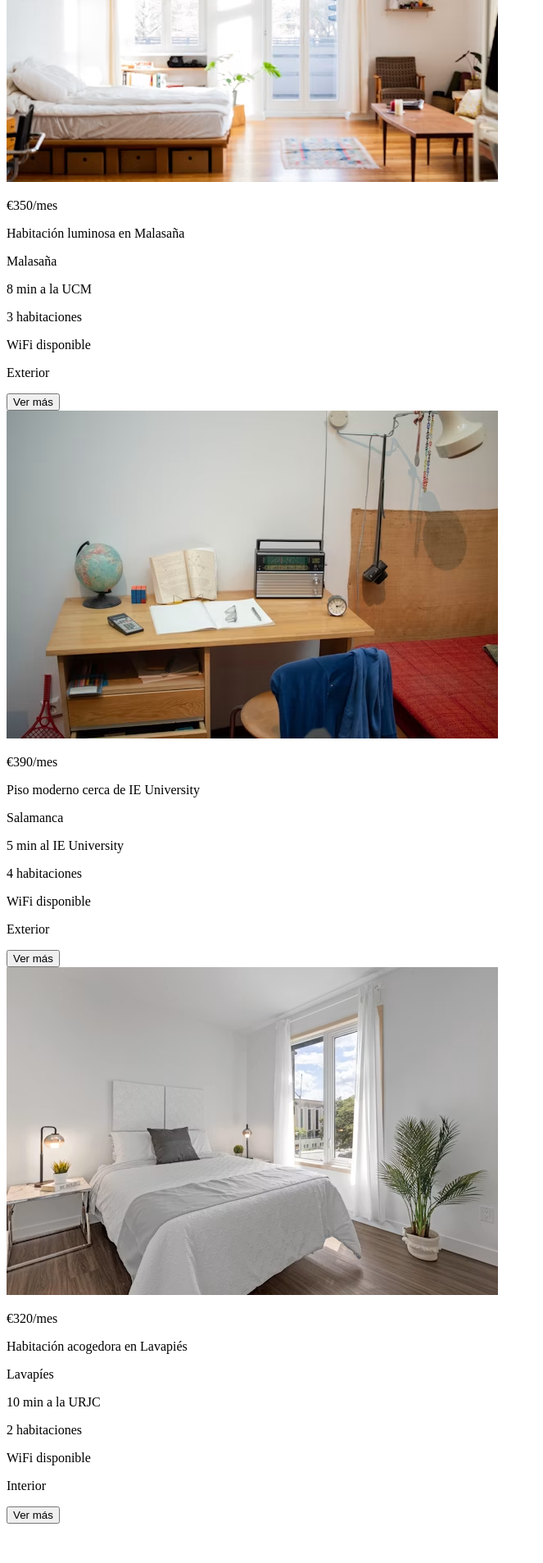
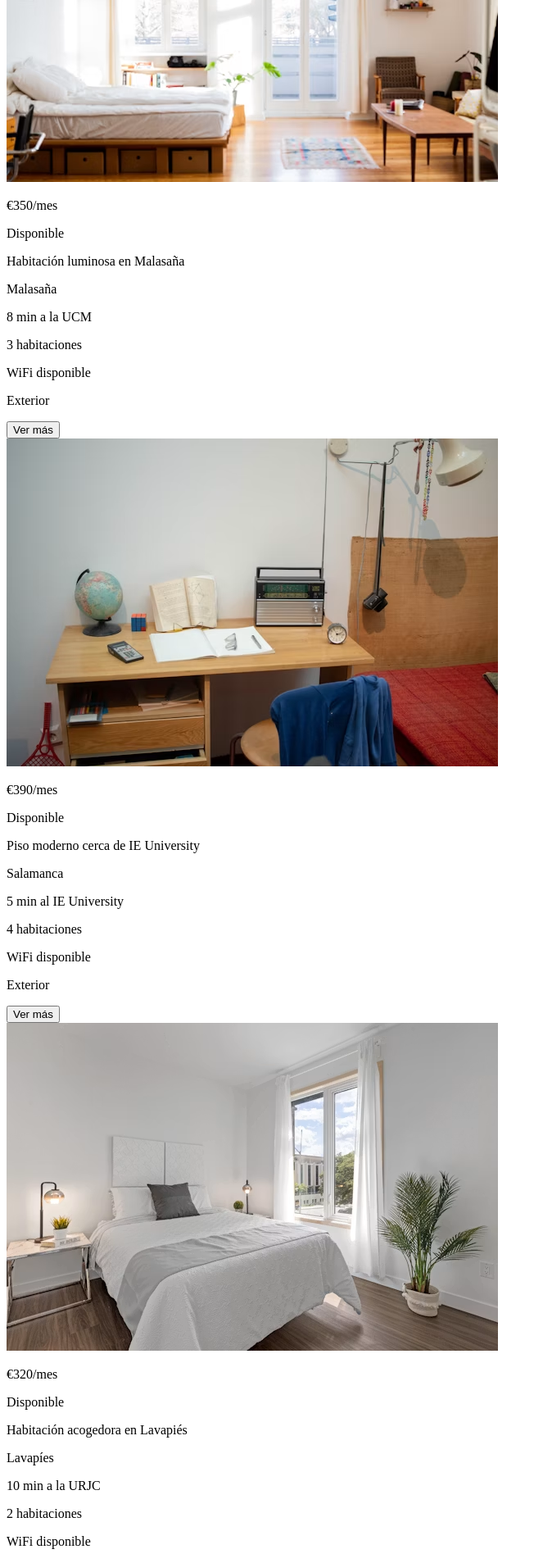
Before and after one commit to wfhgdev/Grupo3-La-Inmobiliaria, a React (Vite) app: page / in a window 1280 px wide. Shown: the part 286-2193 px from the top of the page at 82% size, without its empty margins (0-663 px from the left). Before the commit the page ends 2153 px from the top, so only its background shows below. Built offline with nearby package versions, Linux system fonts and the light colour scheme.

Commit message:
feature: avaliable flats property added

```diff
--- a/src/App.jsx
+++ b/src/App.jsx
@@ -9,6 +9,7 @@ function App() {
         <Flats
           image="Flat01"
           price={350}
+          available={true}
           description="Habitación luminosa en Malasaña"
           neighborhood="Malasaña"
           distance="8 min a la UCM"
@@ -19,6 +20,7 @@ function App() {
         <Flats
           image="Flat02"
           price={390}
+          available={true}
           description="Piso moderno cerca de IE University"
           neighborhood="Salamanca"
           distance="5 min al IE University"
@@ -29,6 +31,7 @@ function App() {
         <Flats
           image="Flat03"
           price={320}
+          available={true}
           description="Habitación acogedora en Lavapiés"
           neighborhood="Lavapíes"
           distance="10 min a la URJC"
--- a/src/components/flats/Flats.jsx
+++ b/src/components/flats/Flats.jsx
@@ -12,6 +12,7 @@ function Flats(props) {
         alt={`Picture of ${props.neighborhood} flat`}
       />
       <p className='flatPrice'>€{props.price}/mes</p>
+      <p className='flatAvailability'>{props.available ? 'Disponible' : 'No disponible'}</p>
       <p className='flatDescription'>{props.description}</p>
       <p className='flatNeighborhood'>{props.neighborhood}</p>
       <p className='flatDistance'>{props.distance}</p>
```
